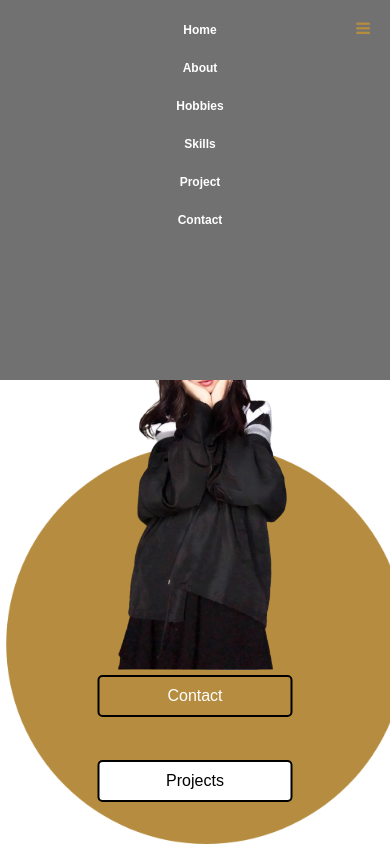
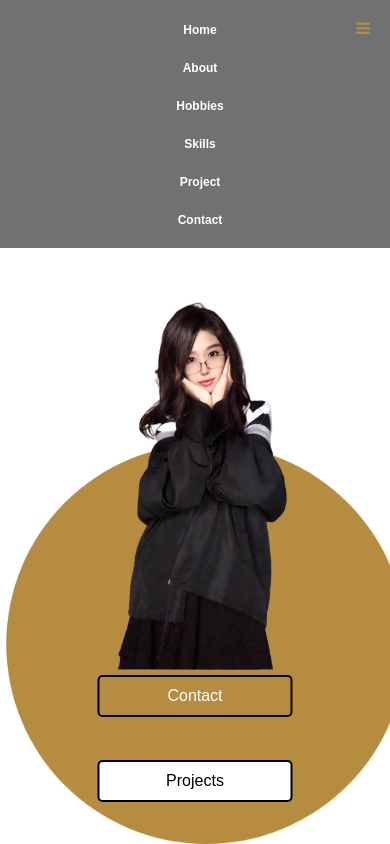
Before and after one commit to divorcemeh/gab-portfolio, a plain HTML site: page index.html in a window 390 px wide. Both pictures are taken after a click on the label 363 px from the left and 29 px from the top of the page. Shown: the top 844 px of the page. Drawn offline with Linux system fonts and the light colour scheme.

Commit message:
Update index.css

```diff
--- a/assets/index.css
+++ b/assets/index.css
@@ -626,7 +626,7 @@ footer {
         top: 0;
         left: 0;
         width: 100%;
-        height: 45%;
+        height: auto;
         z-index: 1000;
         flex-direction: column;
         align-items: flex-start !important;
```
